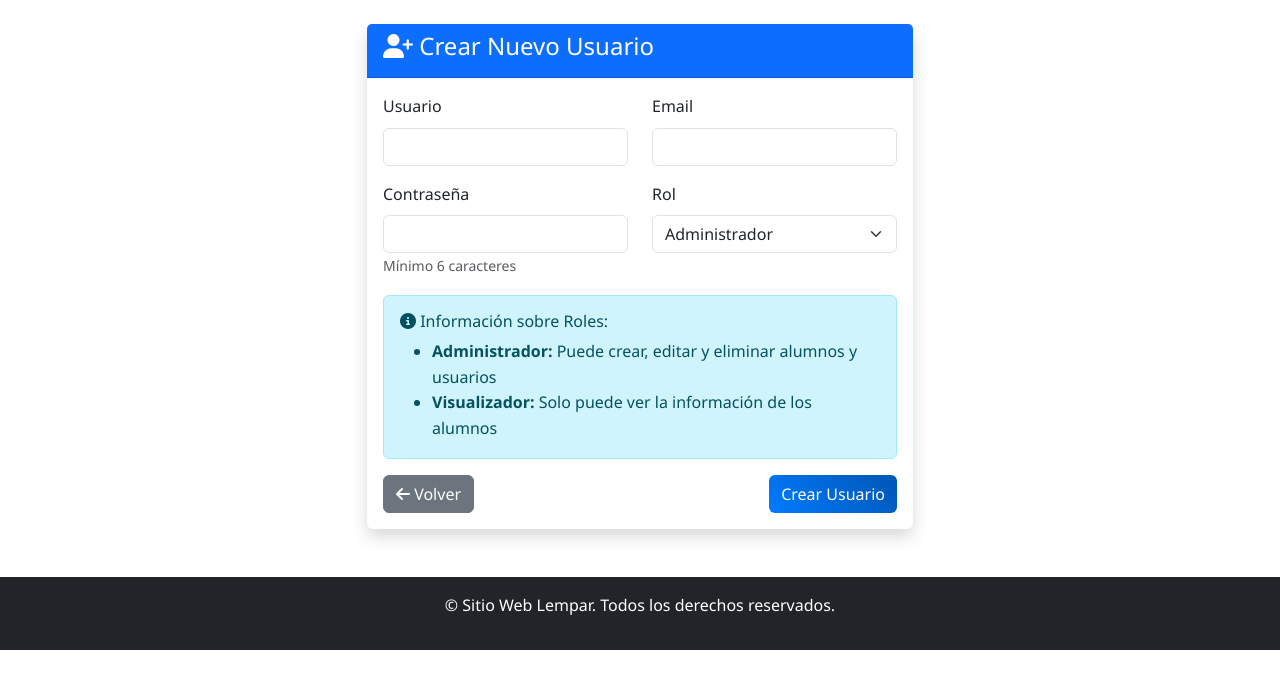
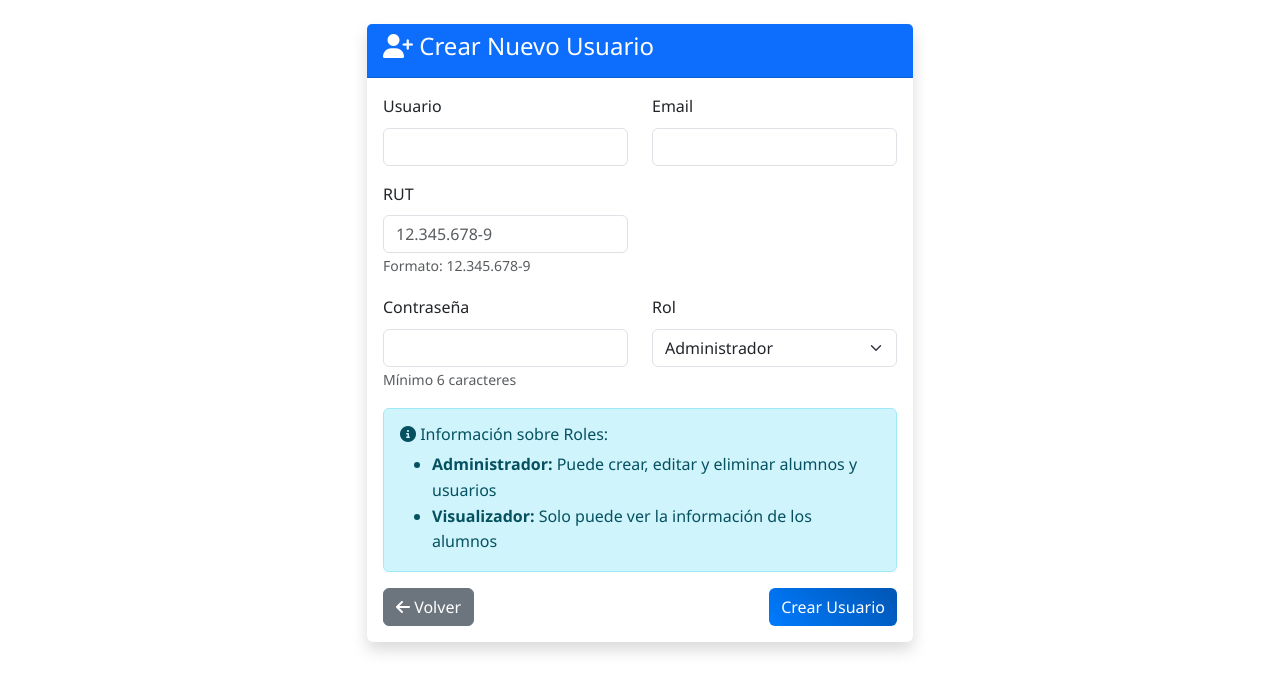
Before and after one commit to diegocampos14-collab/BjjLempar, a Flask app: page /crear-usuario in a window 1280 px wide. Shown: the part 64-746 px from the top of the page. Before the commit the page ends 714 px from the top, so only its background shows below. Run offline with Flask 3, Linux system fonts and the light colour scheme; a user stored in the database is signed in; some libraries are stand-ins or nearby versions.

Commit message:
Fix: Agregar campo RUT faltante en UsuarioForm y template crear_usuario

```diff
--- a/app.py
+++ b/app.py
@@ -202,6 +202,8 @@ class RegistroForm(FlaskForm):
     submit = SubmitField('Registrarse')
 
 class UsuarioForm(FlaskForm):
+    rut = StringField('RUT', validators=[DataRequired(), Length(min=9, max=12)],
+                      render_kw={'placeholder': '12.345.678-9', 'pattern': r'[0-9]{1,2}\.[0-9]{3}\.[0-9]{3}-[0-9kK]{1}'})
     username = StringField('Usuario', validators=[DataRequired(), Length(min=3, max=80)])
     email = StringField('Email', validators=[DataRequired()])
     password = PasswordField('Contraseña', validators=[DataRequired(), Length(min=6)])
@@ -333,8 +335,15 @@ def crear_usuario():
             flash('El email ya está registrado.', 'error')
             return render_template('crear_usuario.html', form=form)
 
+        # Verificar si el RUT ya existe
+        existing_rut = Usuario.query.filter_by(rut=form.rut.data).first()
+        if existing_rut:
+            flash('El RUT ya está registrado.', 'error')
+            return render_template('crear_usuario.html', form=form)
+
         # Crear nuevo usuario
         usuario = Usuario(
+            rut=form.rut.data,
             username=form.username.data,
             email=form.email.data,
             role=form.role.data
--- a/templates/crear_usuario.html
+++ b/templates/crear_usuario.html
@@ -36,6 +36,19 @@
                                     {% endfor %}
                                 </div>
                             {% endif %}
+                        </div>
+
+                        <div class="col-md-6 mb-3">
+                            {{ form.rut.label(class="form-label") }}
+                            {{ form.rut(class="form-control") }}
+                            {% if form.rut.errors %}
+                                <div class="text-danger">
+                                    {% for error in form.rut.errors %}
+                                        <small>{{ error }}</small>
+                                    {% endfor %}
+                                </div>
+                            {% endif %}
+                            <small class="form-text text-muted">Formato: 12.345.678-9</small>
                         </div>
                     </div>
 
```
